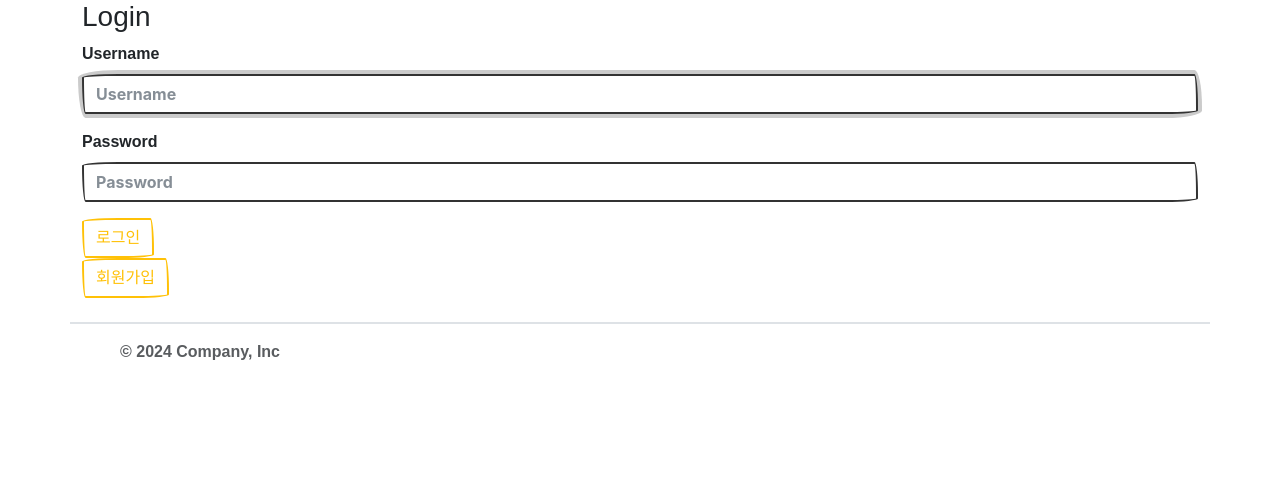
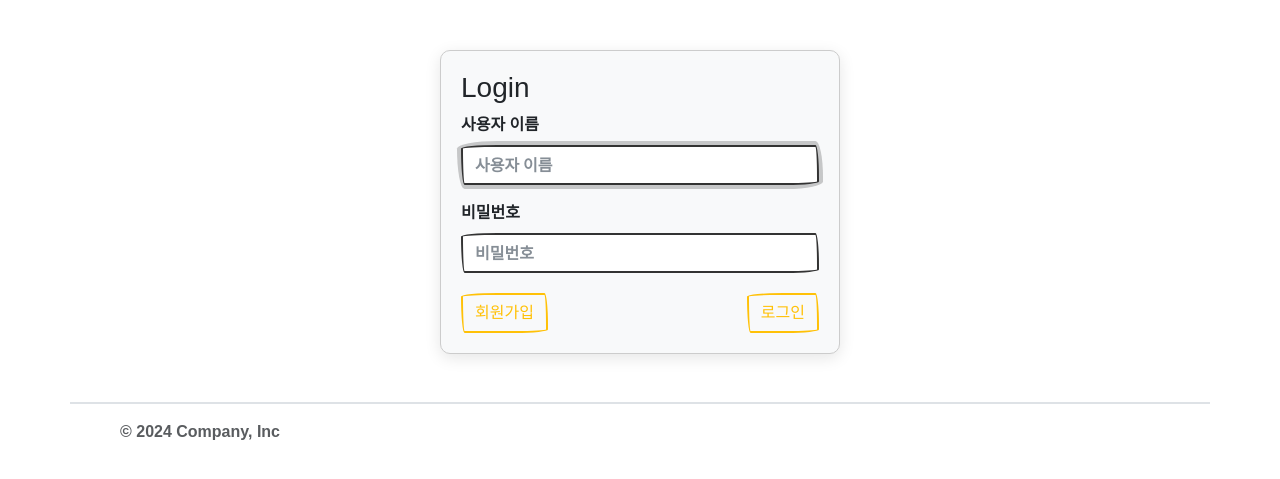
Before and after one commit to DoosamGwak/Django_team_project, a Django app: page /accounts/login/ in a window 1280 px wide. Shown: the part 210-689 px from the top of the page. Run offline with Django 4.2, Linux system fonts and the light colour scheme; some libraries are stand-ins or nearby versions; some web fonts are replaced.

Commit message:
fix: 로그인 페이지, 회원가입 페이지 CSS 변경
기존 특대 사이즈 폼을 CSS를 통해 조절
setting.py에서 한글화 변경 후 테스트 (아직까진 괜찮음)

```diff
--- a/accounts/templates/accounts/login.html
+++ b/accounts/templates/accounts/login.html
@@ -1,14 +1,59 @@
-{% extends "base.html" %}
+{% extends 'base.html' %}
 {% load bootstrap5 %}
 {% bootstrap_css %}
 {% bootstrap_javascript %}
 
 {% block content %}
+  <style>
+    .login-page-container {
+      justify-content: center; /* 수평 중앙 정렬 */
+      align-items: center; /* 수직 중앙 정렬 */
+      padding-top: 50px; /* 네브바와의 간격 조정 */
+    }
+
+    .login-form-container {
+      max-width: 400px; /* 폼의 최대 너비를 400px로 설정 */
+      margin: 0 auto; /* 폼을 화면 중앙에 배치 */
+      padding: 20px; /* 폼 내부 여백 */
+      border: 1px solid #ccc; /* 폼 테두리 추가 */
+      border-radius: 10px; /* 폼 테두리를 둥글게 만듦 */
+      background-color: #f8f9fa; /* 폼 배경색 설정 */
+      box-shadow: 0 4px 16px rgba(0, 0, 0, 0.1); /* 폼에 그림자 추가 */
+    }
+
+    .button-container {
+      display: flex;
+      justify-content: space-between; /* 버튼을 양쪽 끝에 배치 */
+      margin-top: 20px; /* 버튼과 폼 사이의 간격 */
+    }
+
+    .button-container a {
+      flex: 0; /* 회원가입 버튼 크기 최소화 */
+      width: auto; /* 회원가입 버튼의 너비를 콘텐츠에 맞춤 */
+      margin-right: auto; /* 회원가입 버튼을 왼쪽 끝으로 */
+      white-space: nowrap; /* 텍스트 줄바꿈 방지 */
+
+    }
+
+    .button-container button {
+      flex: 0; /* 로그인 버튼 크기 최소화 */
+      width: auto; /* 로그인 버튼의 너비 설정 */
+      padding: auto; /* 버튼 패딩 조정 */
+      white-space: nowrap; /* 텍스트 줄바꿈 방지 */
+    }
+  </style>
+
+  <div class="login-page-container">
+    <div class="login-form-container">
       <h3>Login</h3>
       <form action="" method="POST">
         {% csrf_token %}
         {% bootstrap_form form %}
+        <div class="button-container">
+          <a href="{% url 'accounts:signup' %}" class="btn btn-outline-warning">회원가입</a>
           <button type="submit" class="btn btn-outline-warning">로그인</button>
+        </div>
       </form>
-<a href="{% url "accounts:signup" %}"><button class="btn btn-outline-warning">회원가입</button></a><br>
-{% endblock content %}
+    </div>
+  </div><br />
+{% endblock %}
--- a/spartamarket/settings.py
+++ b/spartamarket/settings.py
@@ -113,7 +113,7 @@ AUTH_PASSWORD_VALIDATORS = [
 # Internationalization
 # https://docs.djangoproject.com/en/4.2/topics/i18n/
 
-LANGUAGE_CODE = 'en-us'
+LANGUAGE_CODE = 'ko-kr'
 
 TIME_ZONE = 'Asia/Seoul'
 
```
Also changed, not shown: accounts/templates/accounts/signup.html (+66 -8 lines), media/images/KakaoTalk_20240608_094112994_21_yQZwBYc.jpg (added). Lines whose indentation alone changed are shown as unchanged.
